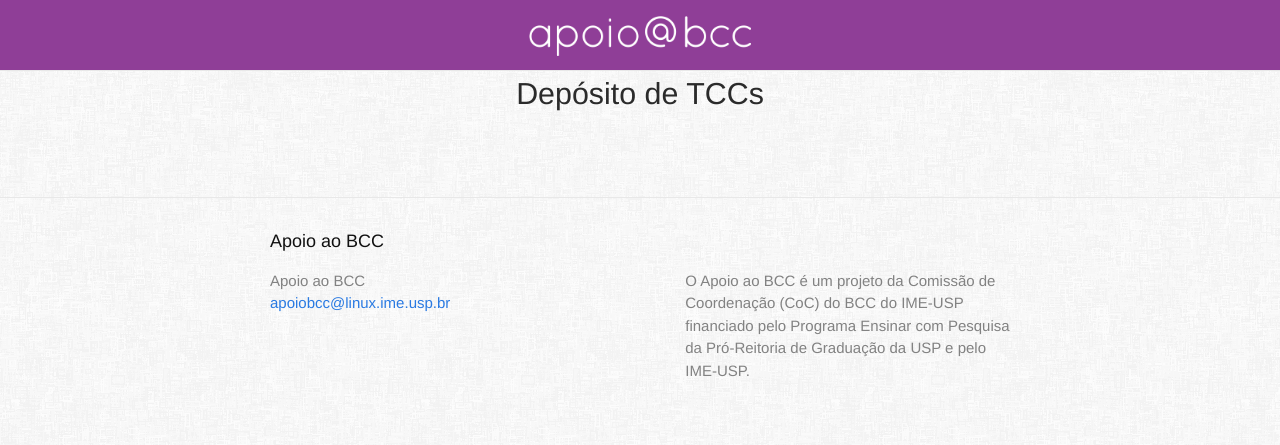
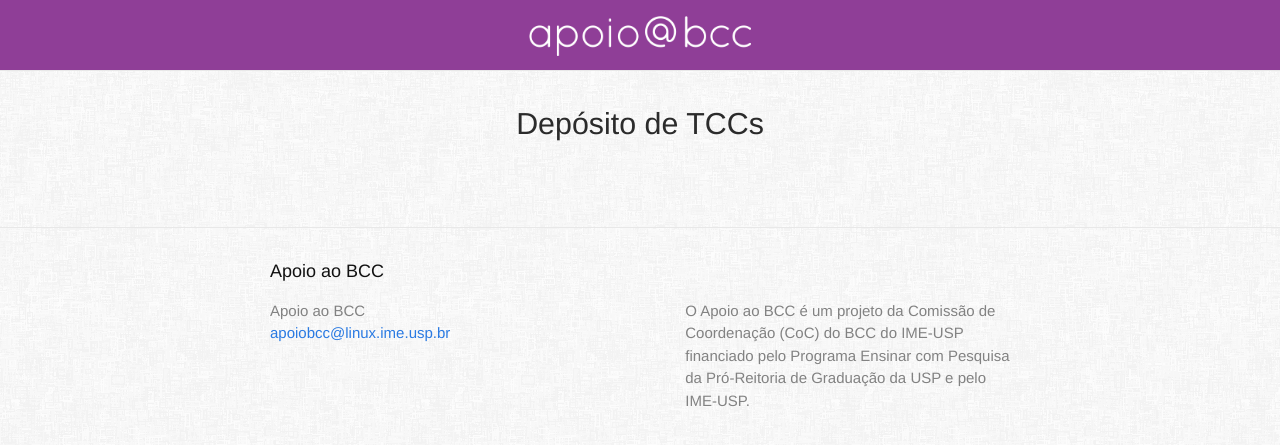
Before and after one commit to nathanPro/ApoioAoBCC, a Jekyll site: the page built from tccs.html, in a window 1280 px wide. Shown: the top 445 px of the page. Built offline with Jekyll 4.4.1, drawn with Linux system fonts in a browser that asks for light colours.

Commit message:
Estilo da página TCCs terminada

```diff
--- a/_sass/_layout.scss
+++ b/_sass/_layout.scss
@@ -385,3 +385,10 @@ h1 {
         }
     }
 }
+
+.tccs {
+
+    h1 {
+        margin-top: 30px;
+    }
+}
```
